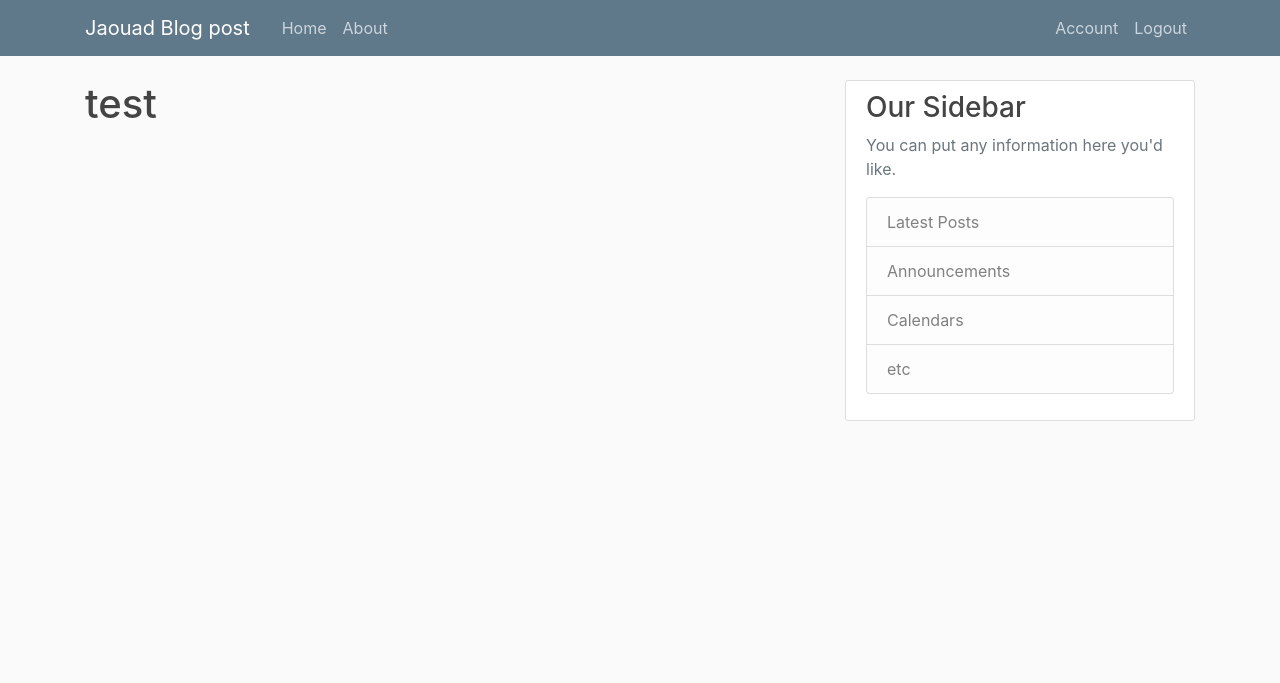
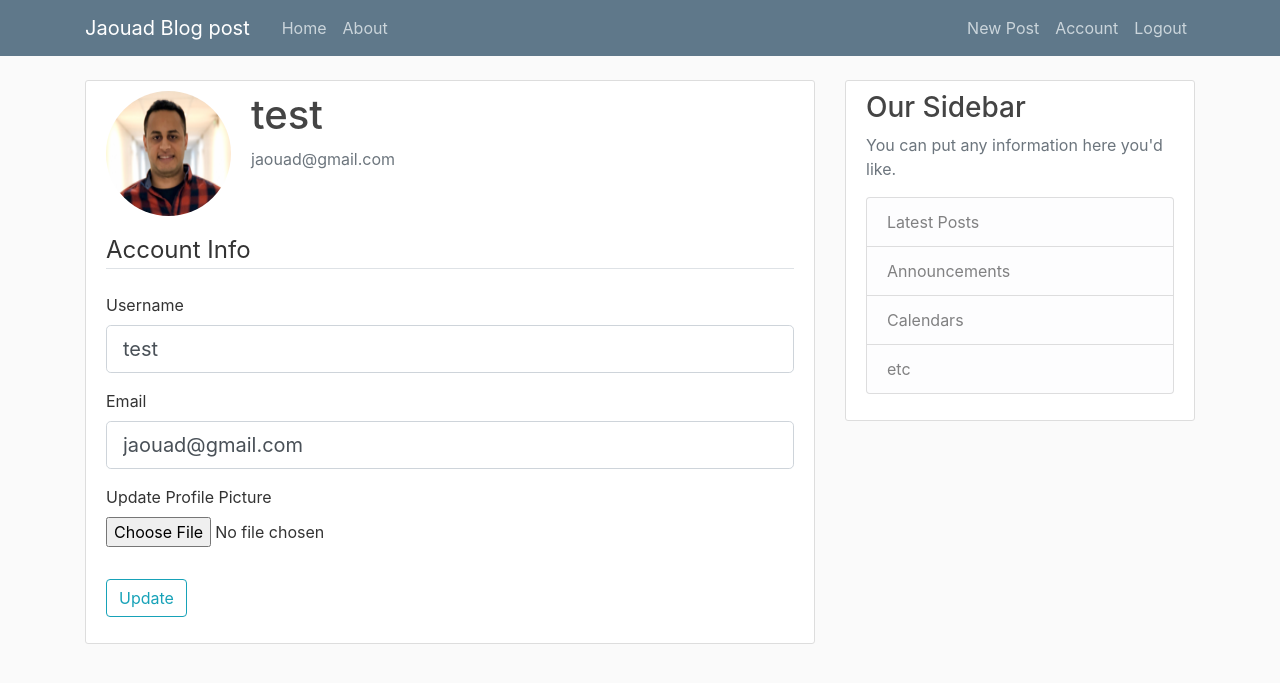
Before and after one commit to Jaouadeddadsi/My-blog-post, a Flask app: page /account in a window 1280 px wide. Shown: the top 683 px of the page. Run offline with Flask 2, Linux system fonts and the light colour scheme; a user stored in the database is signed in; some libraries are stand-ins or nearby versions.

Commit message:
feat: Add post content form

```diff
--- a/appblog/forms.py
+++ b/appblog/forms.py
@@ -1,5 +1,8 @@
 from flask_wtf import FlaskForm
+from flask_wtf.file import FileField, FileAllowed
+from flask_login import current_user
 from wtforms import StringField, PasswordField, SubmitField, BooleanField
+from wtforms import TextAreaField
 from wtforms.validators import DataRequired, Length, Email, EqualTo, ValidationError
 from appblog.models import User
 
@@ -39,3 +42,36 @@ class LoginForm(FlaskForm):
     password = PasswordField('Password', validators=[DataRequired()])
     remember = BooleanField('Remember Me')
     submit = SubmitField('Login')
+
+
+class UpdateAccountForm(FlaskForm):
+    username = StringField('Username',
+                           validators=[DataRequired(),
+                                       Length(min=2, max=20)])
+    email = StringField('Email',
+                        validators=[DataRequired(), Email()])
+    picture = FileField('Update Profile Picture',
+                        validators=[FileAllowed(['jpg', 'png'])])
+    submit = SubmitField('Update')
+
+    def validate_username(self, username):
+        if username.data != current_user.username:
+            user = User.query.filter_by(username=username.data).first()
+            if user:
+                raise ValidationError(
+                    'That username is taken. Please choose a different one.'
+                )
+
+    def validate_email(self, email):
+        if email.data != current_user.email:
+            user = User.query.filter_by(email=email.data).first()
+            if user:
+                raise ValidationError(
+                    'That email is taken. Please choose a different one.'
+                )
+
+
+class PostForm(FlaskForm):
+    title = StringField('Title', validators=[DataRequired()])
+    content = TextAreaField('Content', validators=[DataRequired()])
+    submit = SubmitField('Post')
--- a/appblog/models.py
+++ b/appblog/models.py
@@ -14,7 +14,7 @@ class User(db.Model, UserMixin):
     email = db.Column(db.String(120), unique=True, nullable=False)
     image_file = db.Column(db.String(20), nullable=False,
                            default='default.jpg')
-    password = db.Column(db.String(60), nullable=False, default='default.jpg')
+    password = db.Column(db.String(60), nullable=False)
     posts = db.relationship('Post', backref='author', lazy=True)
 
     def __repr__(self):
--- a/appblog/routes.py
+++ b/appblog/routes.py
@@ -1,29 +1,18 @@
+import os
+import secrets
+from PIL import Image
 from flask import render_template, url_for, flash, redirect, request
 from appblog import app, db, bcrypt
-from appblog.forms import RegistrationForm, LoginForm
+from appblog.forms import RegistrationForm, LoginForm, UpdateAccountForm
+from appblog.forms import PostForm
 from appblog.models import User, Post
 from flask_login import login_user, current_user, logout_user, login_required
-
-
-posts = [
-    {
-        'author': 'Jaouad Eddadsi',
-        'title': 'Blog Post 1',
-        'content': 'First post content',
-        'date_posted': 'April 20, 2019'
-    },
-    {
-        'author': 'Billal Eddadsi',
-        'title': 'Blog Post 2',
-        'content': 'Second post content',
-        'date_posted': 'April 20, 2019'
-    }
-]
 
 
 @app.route("/")
 @app.route("/home")
 def home():
+    posts = Post.query.all()
     return render_template('home.html', posts=posts)
 
 
@@ -76,7 +65,51 @@ def logout():
     return redirect(url_for('home'))
 
 
-@app.route("/account")
+def save_picture(form_picture):
+    random_hex = secrets.token_hex(8)
+    _, f_ext = os.path.splitext(form_picture.filename)
+    picture_fn = random_hex + f_ext
+    picture_path = os.path.join(app.root_path, 'static/profile_pics',
+                                picture_fn)
+    output_size = (125, 125)
+    i = Image.open(form_picture)
+    i.thumbnail(output_size)
+    i.save(picture_path)
+
+    return picture_fn
+
+
+@app.route("/account", methods=['GET', 'POST'])
 @login_required
 def account():
-    return render_template('account.html', title='Account')
+    form = UpdateAccountForm()
+    if form.validate_on_submit():
+        if form.picture.data:
+            picture_file = save_picture(form.picture.data)
+            current_user.image_file = picture_file
+        current_user.username = form.username.data
+        current_user.email = form.email.data
+        db.session.commit()
+        flash('Your account has been updated!', 'success')
+        return redirect(url_for('account'))
+    elif request.method == 'GET':
+        form.username.data = current_user.username
+        form.email.data = current_user.email
+    image_file = url_for('static',
+                         filename='profile_pics/' + current_user.image_file)
+    return render_template('account.html', title='Account',
+                           image_file=image_file, form=form)
+
+
+@app.route("/post/new", methods=['GET', 'POST'])
+@login_required
+def new_post():
+    form = PostForm()
+    if form.validate_on_submit():
+        post = Post(title=form.title.data, content=form.content.data,
+                    author=current_user)
+        db.session.add(post)
+        db.session.commit()
+        flash('Your post has been created', 'success')
+        return redirect(url_for('home'))
+    return render_template('create_post.html', title='New Post', form=form)
--- a/appblog/templates/account.html
+++ b/appblog/templates/account.html
@@ -1,4 +1,57 @@
 {% extends "layout.html" %}
 {% block content %}
-    <h1>{{ current_user.username }}</h1>
+    <div class="content-section">
+      <div class="media">
+        <img class="rounded-circle account-img" src="{{ image_file }}">
+        <div class="media-body">
+          <h2 class="account-heading">{{ current_user.username }}</h2>
+          <p class="text-secondary">{{ current_user.email }}</p>
+        </div>
+      </div>
+        <form method="POST" action="" enctype="multipart/form-data">
+            {{ form.hidden_tag() }}
+            <fieldset class="form-group">
+                <legend class="border-bottom mb-4">Account Info</legend>
+                <div class="form-group">
+                    {{ form.username.label(class="form-control-label") }}
+
+                    {% if form.username.errors %}
+                        {{ form.username(class="form-control form-control-lg is-invalid") }}
+                        <div class="invalid-feedback">
+                            {% for error in form.username.errors %}
+                                <span>{{ error }}</span>
+                            {% endfor %}
+                        </div>
+                    {% else %}
+                        {{ form.username(class="form-control form-control-lg") }}
+                    {% endif %}
+                </div>
+                <div class="form-group">
+                    {{ form.email.label(class="form-control-label") }}
+                    {% if form.email.errors %}
+                        {{ form.email(class="form-control form-control-lg is-invalid") }}
+                        <div class="invalid-feedback">
+                            {% for error in form.email.errors %}
+                                <span>{{ error }}</span>
+                            {% endfor %}
+                        </div>
+                    {% else %}
+                        {{ form.email(class="form-control form-control-lg") }}
+                    {% endif %}
+                </div>
+                <div class="form-group">
+                    {{ form.picture.label() }}
+                    {{ form.picture(class="form-control-file") }}
+                    {% if form.picture.errors %}
+                        {% for error in form.picture.errors %}
+                            <span class="text-danger">{{ error }}</span></br>
+                        {% endfor %}
+                    {% endif %}
+                </div>
+            </fieldset>
+            <div class="form-group">
+                {{ form.submit(class="btn btn-outline-info") }}
+            </div>
+        </form>
+    </div>
 {% endblock content %}
--- a/appblog/templates/home.html
+++ b/appblog/templates/home.html
@@ -2,10 +2,11 @@
 {% block content %}
 {% for post in posts %}
 <article class="media content-section">
+    <img class="rounded-circle article-img" src="{{ url_for('static', filename='profile_pics/'+ post.author.image_file) }}" alt="">
     <div class="media-body">
         <div class="article-metadata">
-            <a class="mr-2" href="#">{{ post.author }}</a>
-            <small class="text-muted">{{ post.date_posted }}</small>
+            <a class="mr-2" href="#">{{ post.author.username }}</a>
+            <small class="text-muted">{{ post.date_posted.strftime('%Y-%m-%d') }}</small>
         </div>
         <h2><a class="article-title" href="#">{{ post.title }}</a></h2>
         <p class="article-content">{{ post.content }}</p>
--- a/appblog/templates/layout.html
+++ b/appblog/templates/layout.html
@@ -36,6 +36,7 @@
                     <!-- Navbar Right Side -->
                     <div class="navbar-nav">
                         {% if current_user.is_authenticated %}
+                        <a class="nav-item nav-link" href="{{ url_for('new_post') }}">New Post</a>
                         <a class="nav-item nav-link" href="{{ url_for('account') }}">Account</a>
                         <a class="nav-item nav-link" href="{{ url_for('logout') }}">Logout</a>
                         {% else %}
```
Also changed, not shown: appblog/templates/create_post.html (added, +43 -0 lines), appblog/site.db, appblog/static/profile_pics/default.jpg (added), appblog/static/profile_pics/ea9de25561afbe36.png (added), appblog/static/profile_pics/eae82f840cbe010f.png (added).
